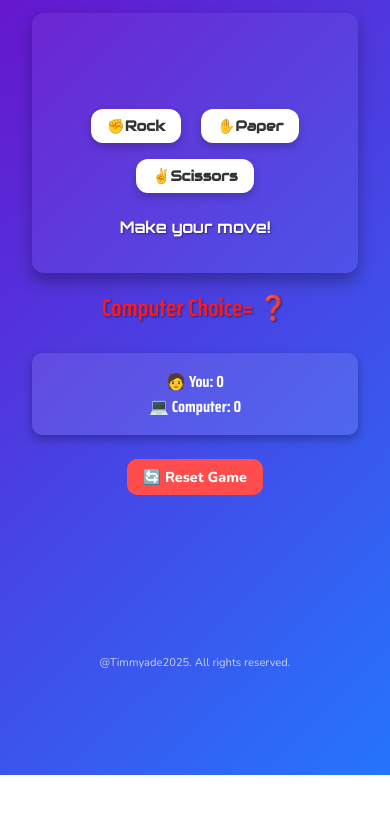
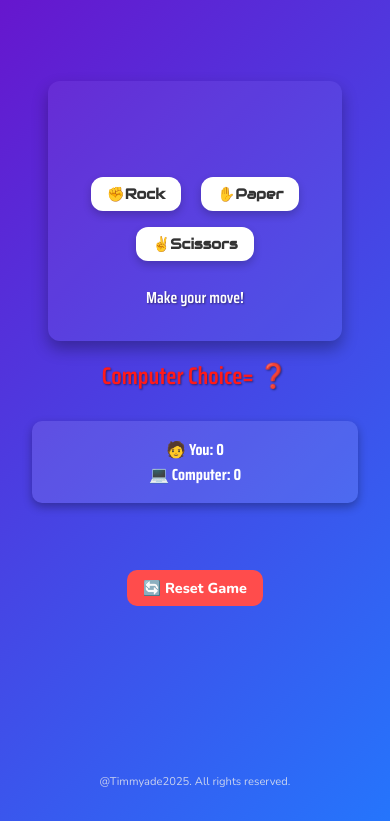
Before and after one commit to timmyaded/rock-paper-scissors, a plain HTML site: page index.html in a window 390 px wide. Shown: the part 69-890 px from the top of the page. Before the commit the page ends 844 px from the top, so only its background shows below. Drawn offline with nearby package versions, Linux system fonts and the light colour scheme.

Commit message:
Update rps.css

```diff
--- a/rps.css
+++ b/rps.css
@@ -61,7 +61,7 @@
 
   .result,
   .final-result {
-    font-family: 'Orbitron', sans-serif;
+    font-family: 'Saira Condensed', sans-serif;
     font-weight: 600;
     font-size: clamp(1rem, 3vw, 1.3rem);
     margin-top: 1rem;
@@ -118,7 +118,7 @@
 
 
   footer {
-    margin-top: 3rem;
+    margin-top: 5.7rem;
     font-size: clamp(0.7rem, 2vw, 0.9rem);
     color: #eee;
     opacity: 0.8;
@@ -126,20 +126,16 @@
   }
 
 
-  @media (max-width: 768px) {
-    .scoreboard {
-      flex-direction: column;
-      align-items: center;
+  @media (max-width: 1024px) {
+    .game{
+      margin-top: 18dvh;
     }
-    footer {
-        margin-top: 10rem;
-       }
-  }
 
-  @media (max-width: 480px) {
-    .game {
-      width: 100%;
-
+    #reset{
+      margin-top: 12dvh;
+    }
+    footer{
+      margin-top: 20dvh;
     }
 
     .scoreboard {
@@ -147,3 +143,53 @@
       align-items: center;
     }
   }
+
+
+ @media (max-width: 820px) {
+    .game{
+      width: 90%;
+      margin-top: 15dvh;
+    }
+
+    #reset{
+      margin-top: 8dvh;
+    }
+    footer{
+      margin-top: 22dvh;
+    }
+
+    .scoreboard {
+      flex-direction: column;
+      align-items: center;
+    }
+  }
+
+  @media (max-width: 768px) {
+    .game{
+      width: 90%;
+      margin-top: 10dvh;
+    }
+
+    #reset{
+      margin-top: 5dvh;
+    }
+    footer{
+      margin-top: 20dvh;
+    }
+
+    .scoreboard {
+      flex-direction: column;
+      align-items: center;
+    }
+  }
+
+  @media (max-width: 480px) {
+    .game {
+      width: 90%;
+    }
+
+    .scoreboard {
+      flex-direction: column;
+      align-items: center;
+    }
+  }
```
